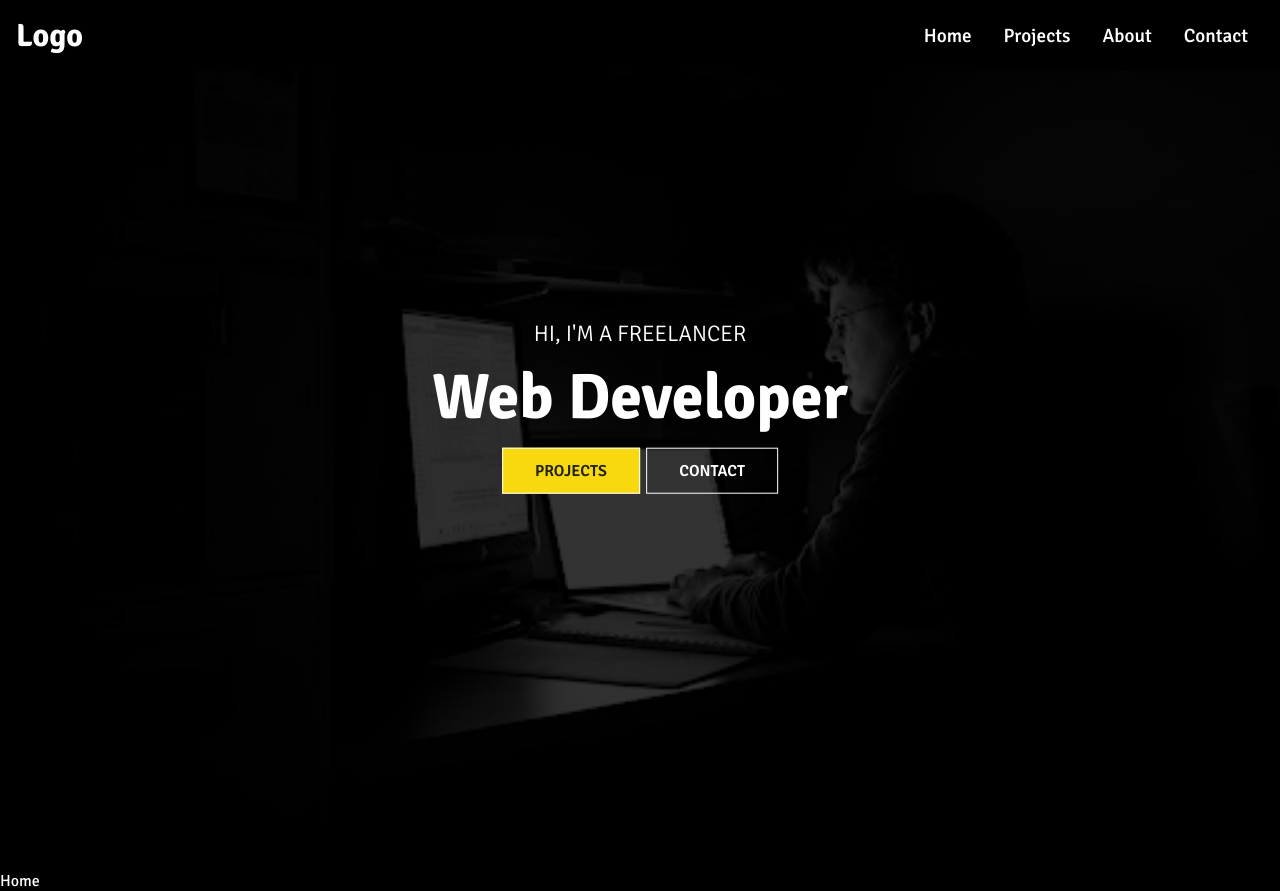
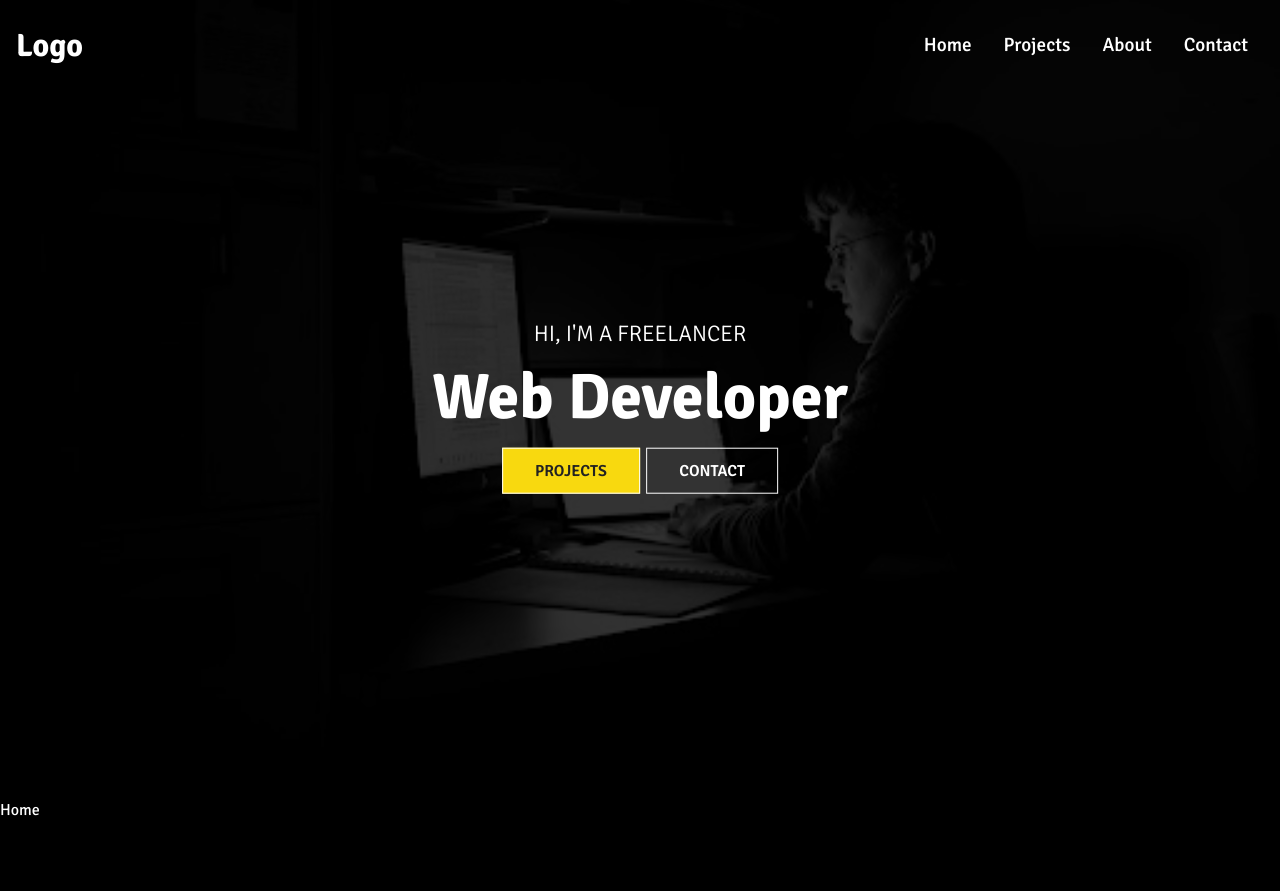
Before and after one commit to thecarlosotxoa/portfolio, a React (Create React App) app: page / in a window 1280 px wide. After the commit the page ends 820 px from the top, so only its background shows below. Built offline with nearby package versions, Linux system fonts and the light colour scheme.

Commit message:
sticky navbar

```diff
--- a/src/components/Navbar.css
+++ b/src/components/Navbar.css
@@ -3,6 +3,10 @@
     justify-content: space-between;
     align-items: center;
     padding: 1rem;
+    position: fixed;
+    width: 100%;
+    height: 90px;
+    z-index: 10;
 }
 
 .nav-menu{
```
